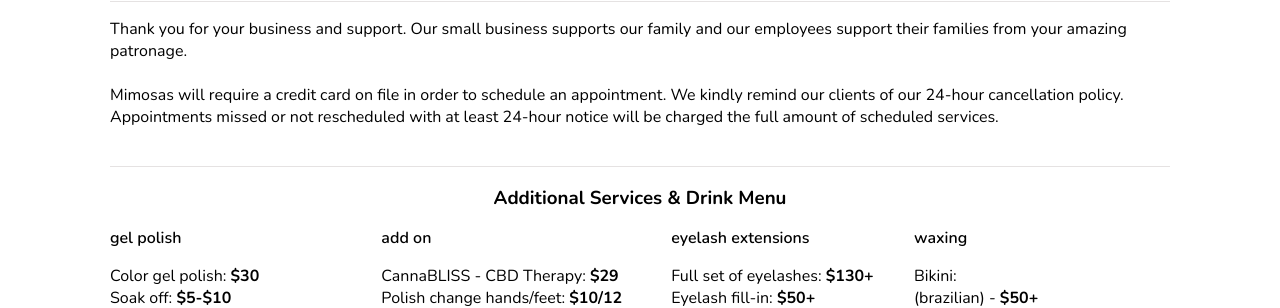
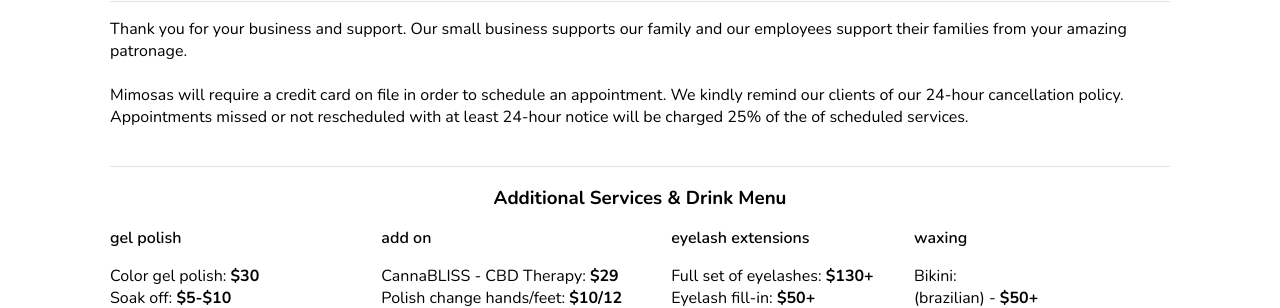
Before and after one commit to mimosasnailbar/mimosas, a Jekyll site: the page built from services.html, in a window 1280 px wide and 900 px high, scrolled down 2655 px. Shown: the part 176-484 px from the top of the window. Built offline with Jekyll 4.4.1, drawn with Linux system fonts in a browser that asks for light colours; nearby versions of some CDN libraries.

Commit message:
Updated 'services.html' via CloudCannon

```diff
--- a/services.html
+++ b/services.html
@@ -120,7 +120,7 @@
 
 		</p>
 		<p class="service__info editable">
-			Thank you for your business and support. Our small business supports our family and our employees support their families from your amazing patronage.&nbsp;<br /><br />Mimosas will require a credit card on file in order to schedule an appointment. We kindly remind our clients of our 24-hour cancellation policy. Appointments missed or not rescheduled with at least 24-hour notice will be charged the full amount of scheduled services.
+			Thank you for your business and support. Our small business supports our family and our employees support their families from your amazing patronage.&nbsp;<br /><br />Mimosas will require a credit card on file in order to schedule an appointment. We kindly remind our clients of our 24-hour cancellation policy. Appointments missed or not rescheduled with at least 24-hour notice will be charged 25% of the of scheduled services.
 		</p>
 		<p class="editable">
 
```
